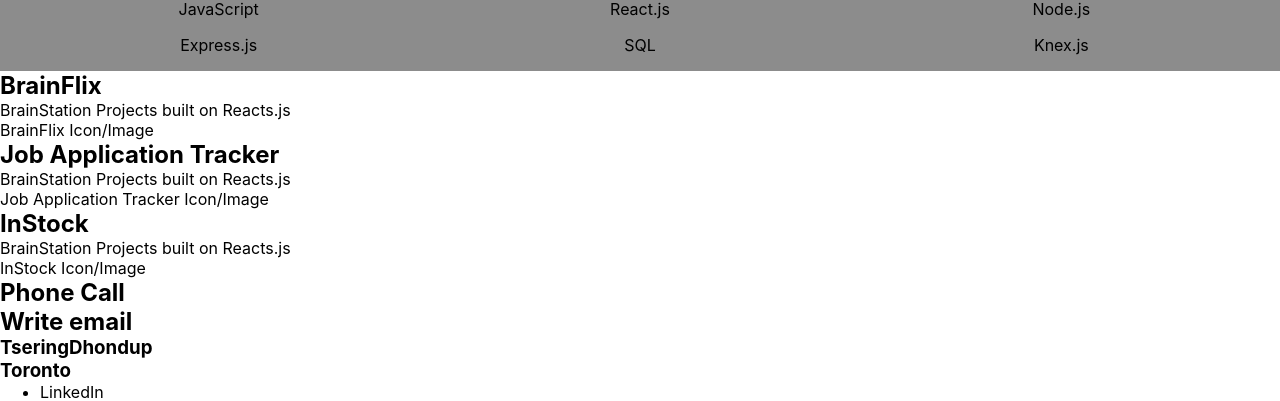
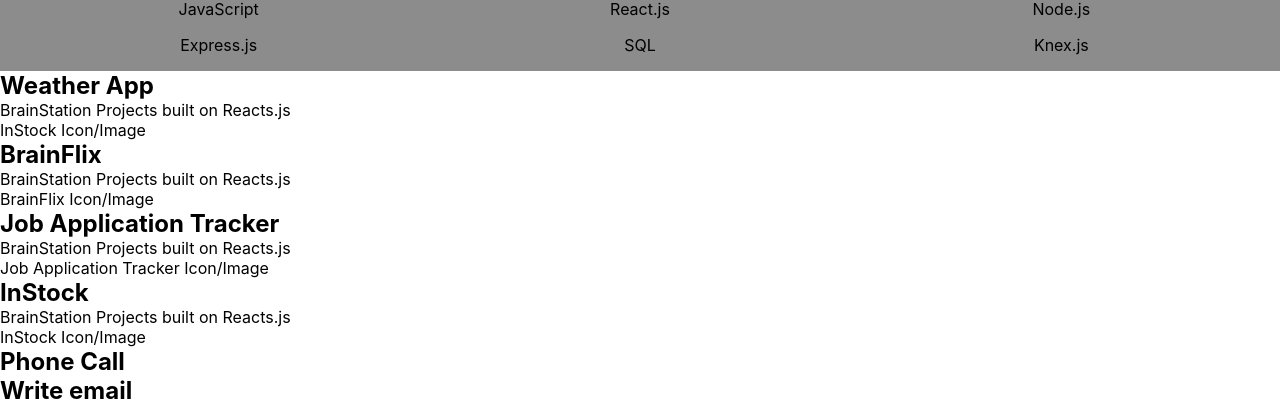
Before and after one commit to Tsedhondup/Portfolio, a React (Create React App) app: page / in a window 1280 px wide. Shown: the part 1926-2327 px from the top of the page. Built offline with nearby package versions, Linux system fonts and the light colour scheme.

Commit message:
class names added

```diff
--- a/src/Components/Works/Works.js
+++ b/src/Components/Works/Works.js
@@ -1,20 +1,35 @@
 const Works = () => {
   return (
-    <section>
-      <section>
-        <h2>BrainFlix</h2>
-        <p>BrainStation Projects built on Reacts.js</p>
-        <p>BrainFlix Icon/Image</p>
+    <section className="project-container">
+      <section className="projects">
+        <h2 className="projects__header">Weather App</h2>
+        <p className="projects__description">
+          BrainStation Projects built on Reacts.js
+        </p>
+        <p className="projects__thumbnail">InStock Icon/Image</p>
       </section>
-      <section>
-        <h2>Job Application Tracker</h2>
-        <p>BrainStation Projects built on Reacts.js</p>
-        <p>Job Application Tracker Icon/Image</p>
+      <section className="projects">
+        <h2 className="projects__header">BrainFlix</h2>
+        <p className="projects__description">
+          BrainStation Projects built on Reacts.js
+        </p>
+        <p className="projects__thumbnail">BrainFlix Icon/Image</p>
       </section>
-      <section>
-        <h2>InStock</h2>
-        <p>BrainStation Projects built on Reacts.js</p>
-        <p>InStock Icon/Image</p>
+      <section className="projects">
+        <h2 className="projects__header">Job Application Tracker</h2>
+        <p className="projects__description">
+          BrainStation Projects built on Reacts.js
+        </p>
+        <p className="projects__thumbnail">
+          Job Application Tracker Icon/Image
+        </p>
+      </section>
+      <section className="projects">
+        <h2 className="projects__header">InStock</h2>
+        <p className="projects__description">
+          BrainStation Projects built on Reacts.js
+        </p>
+        <p className="projects__thumbnail">InStock Icon/Image</p>
       </section>
     </section>
   );
--- a/src/Components/Works/Works.scss
+++ b/src/Components/Works/Works.scss
@@ -0,0 +1,2 @@
+@import "../../styles/partials/mixins";
+@import "../../styles/partials/_variables";
```
